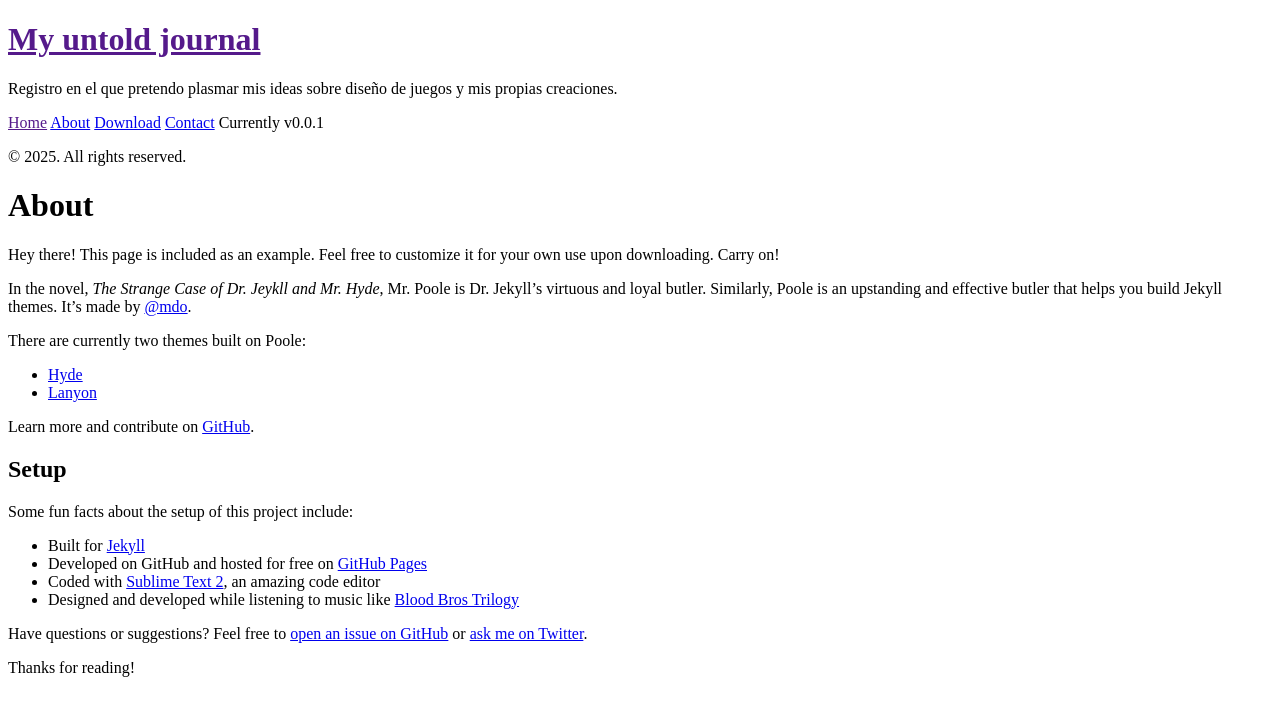
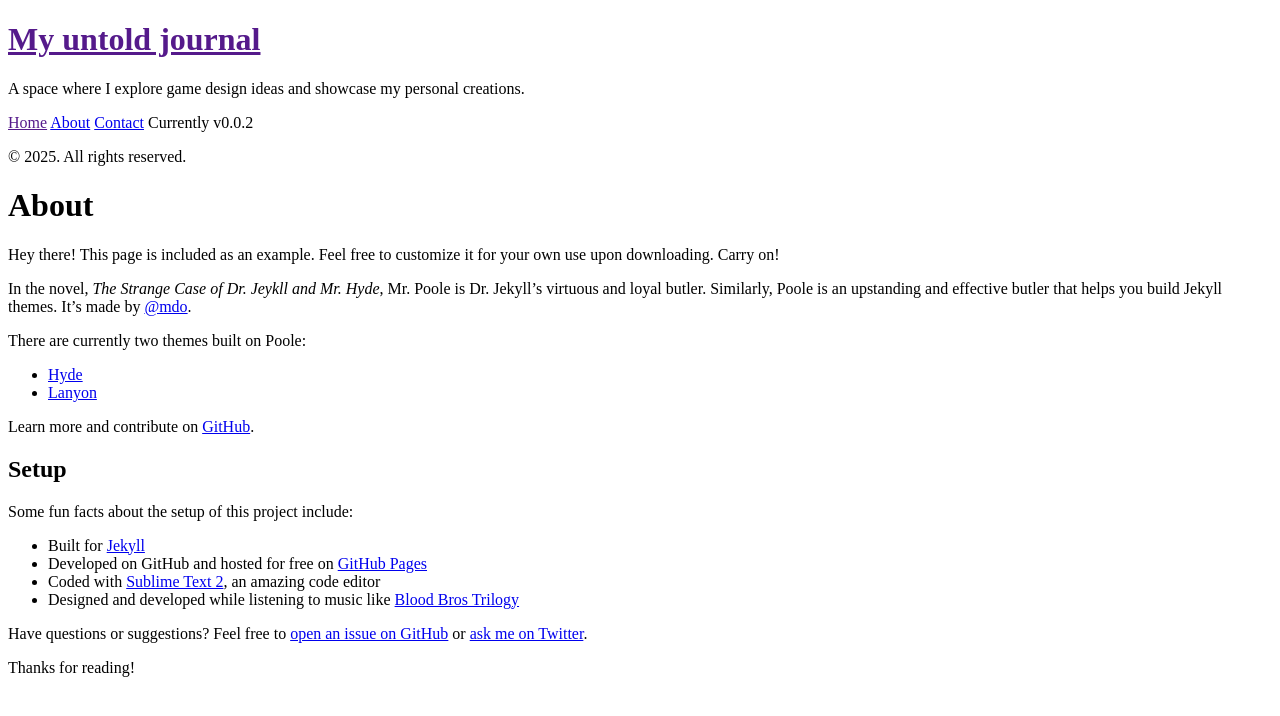
Before and after one commit to jmiguelguerrero/jmiguelguerrero.github.io, a Jekyll site: the page built from about.md, in a window 1280 px wide. Shown: the top 716 px of the page. Built offline with Jekyll 4.4.1, drawn with Linux system fonts in a browser that asks for light colours; Markdown is read by kramdown in place of the engine named in the settings.

```diff
--- a/_config.yml
+++ b/_config.yml
@@ -7,8 +7,8 @@ permalink:        pretty
 
 # Setup
 title:            My untold journal
-tagline:          'A Jekyll theme'
-description:      'Registro en el que pretendo plasmar mis ideas sobre diseño de juegos y mis propias creaciones.'
+tagline:          'Exploring the past and future of game design.'
+description:      'A space where I explore game design ideas and showcase my personal creations.'
 url:              http://jmiguelguerrero.site
 baseurl:          /
 
@@ -19,7 +19,7 @@ author:
 paginate:         5
 
 # Custom vars
-version:          0.0.1
+version:          0.0.2
 
 github:
   repo:           https://github.com/jmiguelguerrero/jmiguelguerrero.github.io
--- a/_includes/sidebar.html
+++ b/_includes/sidebar.html
@@ -25,8 +25,6 @@
           {% endif %}
         {% endif %}
       {% endfor %}
-
-      <a class="sidebar-nav-item" href="{{ site.github.repo }}/archive/v{{ site.version }}.zip">Download</a>
       <a class="sidebar-nav-item" href="{{ site.author.url }}">Contact</a>
       <span class="sidebar-nav-item">Currently v{{ site.version }}</span>
     </nav>
```
Also changed, not shown: _posts/2025-04-19-first-survival-horror.md (added, +19 -0 lines), _old/2012-02-06-whats-jekyll.md (renamed from _posts/2012-02-06-whats-jekyll.md), _old/2012-02-07-example-content.md (renamed from _posts/2012-02-07-example-content.md), _old/2013-12-28-introducing-hyde.md (renamed from _posts/2013-12-28-introducing-hyde.md), public/images/nostromo.jpeg (added), 1 other file.
